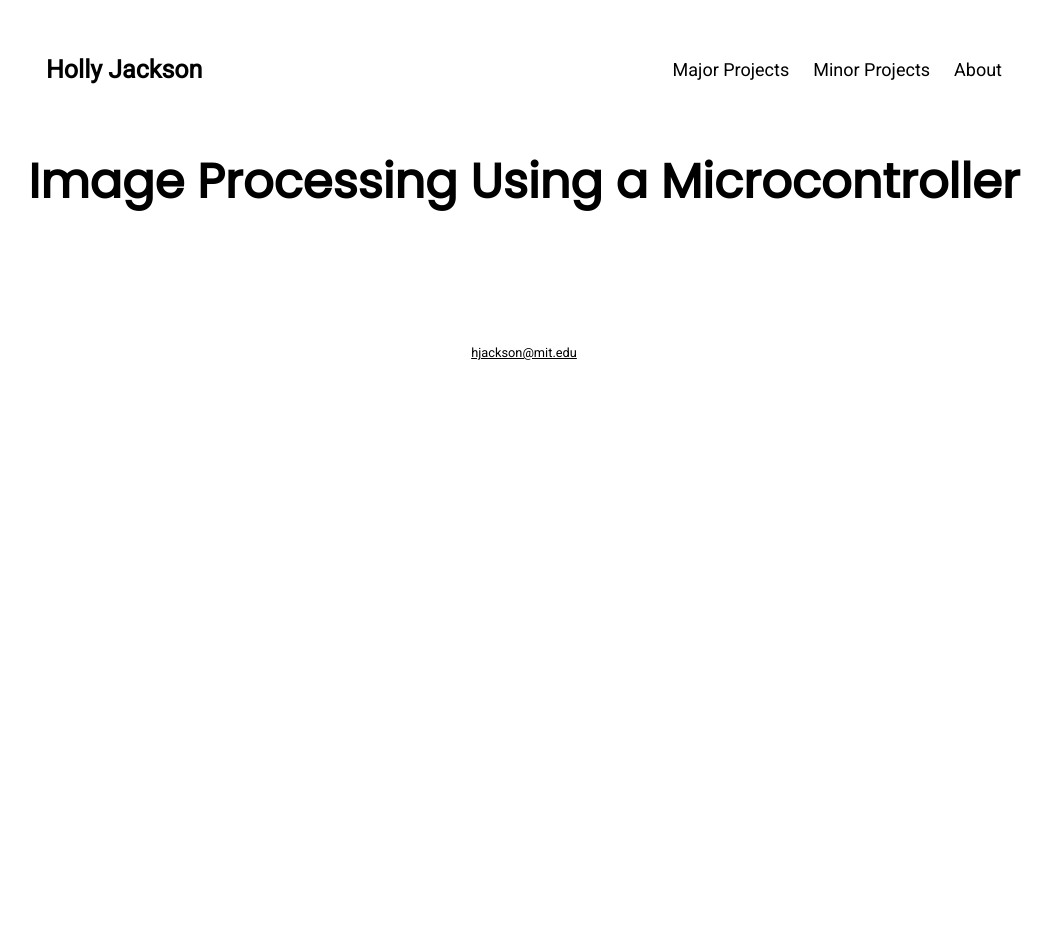
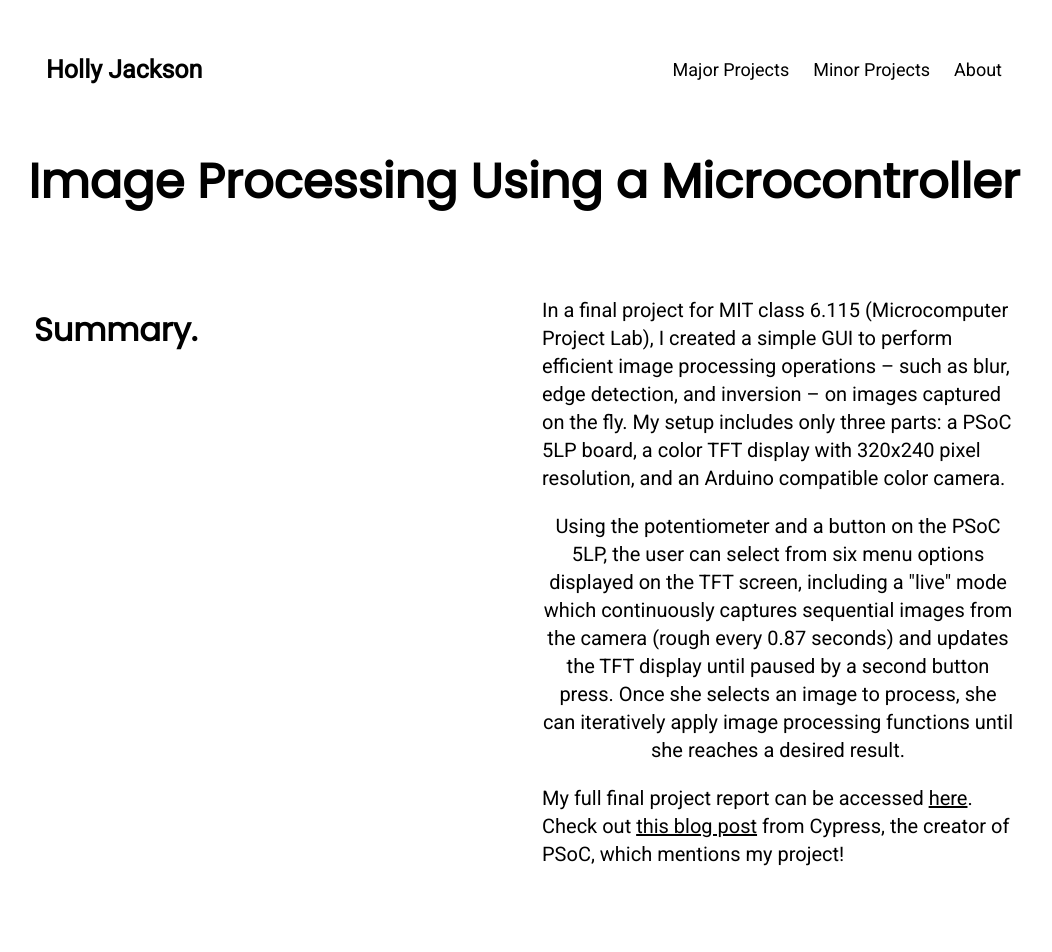
Before and after one commit to hollyjackson/hollyjackson.github.io, a Jekyll site: the page built from minor-projects/image-processing/index.html, in a window 1280 px wide and 1400 px high. Shown: the top 952 px of the window, without its empty margins (116-1168 px from the left). Built offline with Jekyll 4.4.1, drawn with Linux system fonts in a browser that asks for light colours.

Commit message:
image processing project

```diff
--- a/minor-projects/image-processing/index.html
+++ b/minor-projects/image-processing/index.html
@@ -3,3 +3,31 @@ layout: page
 title: "Image Processing Using a Microcontroller"
 menu: <a href="/">Major Projects</a><a href="/minor-projects">Minor Projects</a><a href="/about">About</a>
 ---
+
+
+<div class="row_grid">
+    <div class="column_grid">
+        <div class="content">
+            <h3 style="text-align:left">Summary.</h3>
+        </div>
+    </div>
+    <div class="column_grid">
+        <div class="content">
+            <p style="text-align:left;">In a final project for MIT class 6.115 (Microcomputer Project Lab), I created a simple GUI to perform efficient image processing operations – such as blur, edge detection, and inversion – on images captured on the fly.  My setup includes only three parts: a PSoC 5LP board, a color TFT display with 320x240 pixel resolution, and an Arduino compatible color camera.</p>
+            <p>Using the potentiometer and a button on the PSoC 5LP, the user can select from six menu options displayed on the TFT screen, including a "live" mode which continuously captures sequential images from the camera (rough every 0.87 seconds) and updates the TFT display until paused by a second button press.  Once she selects an image to process, she can iteratively apply image processing functions until she reaches a desired result.</p>
+            <p style="text-align:left;">My full final project report can be accessed <a class="active" href="/minor-projects/image-processing/6.115FinalProject_HMJ.pdf" target="_blank">here</a>.  Check out <a class="active" href="https://community.cypress.com/community/topics/cypress-community-blogs/cypress-university-alliance-blog/blog/2020/05/15/how-engineering-students-learn-while-sheltering-in-place" target="_blank">this blog post</a> from Cypress, the creator of PSoC, which mentions my project!</p>
+        </div>
+    </div>
+</div>
+
+<br><br>
+
+<div class="video-container" align="center">
+    <iframe width="560" height="315" src="https://www.youtube.com/watch?v=mPehnXVb3rM" frameborder="0" allow="accelerometer; autoplay; encrypted-media; gyroscope; picture-in-picture" allowfullscreen></iframe>
+</div>
+
+<br><br>
+
+<div class="video-container" align="center">
+    <iframe width="560" height="315" src="https://www.youtube.com/watch?v=pnxzISbvqC0" frameborder="0" allow="accelerometer; autoplay; encrypted-media; gyroscope; picture-in-picture" allowfullscreen></iframe>
+</div>
```
